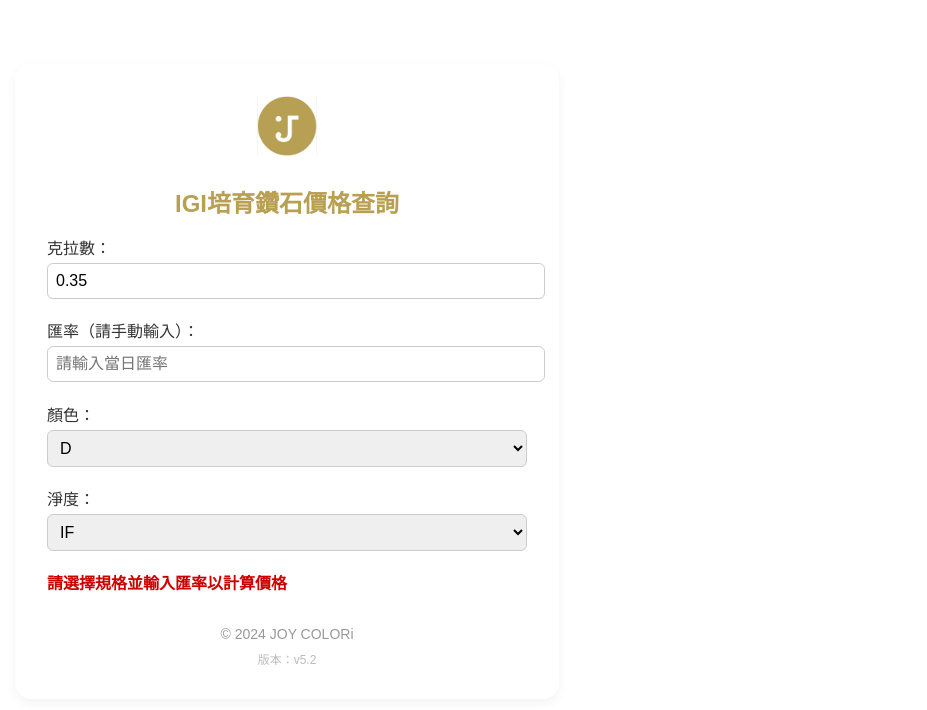
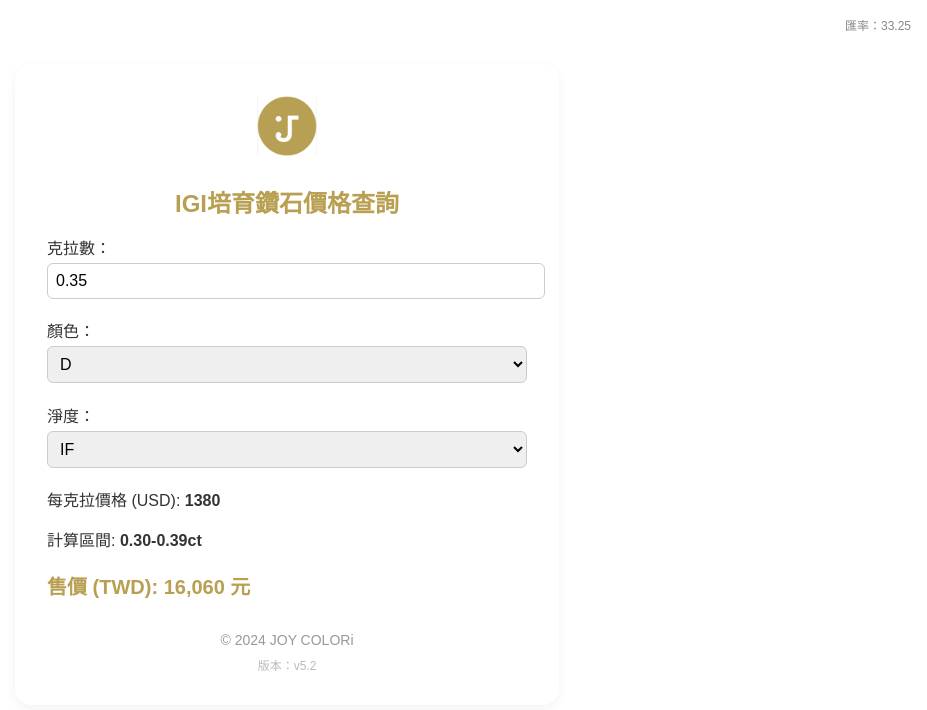
Before and after one commit to ALUXEJulia/diamond-calculator, a React (Create React App) app: page / in a window 1280 px wide. Shown: the top 710 px of the page, without its empty margins (353-1280 px from the left). Built offline with nearby package versions, Linux system fonts and the light colour scheme.

Commit message:
Add files via upload

```diff
--- a/src/App.css
+++ b/src/App.css
@@ -58,3 +58,10 @@ footer {
   font-size: 0.75rem;
   color: #bbb;
 }
+.rate-fixed {
+  position: absolute;
+  top: 16px;
+  right: 16px;
+  font-size: 0.75rem;
+  color: #888;
+}
--- a/src/App.js
+++ b/src/App.js
@@ -3,7 +3,7 @@ import './App.css';
 
 export default function App() {
   const [carat, setCarat] = useState(0.35);
-  const [rate, setRate] = useState('');
+  const rate = 33.25;
   const [data, setData] = useState([]);
   const [color, setColor] = useState("");
   const [clarity, setClarity] = useState("");
@@ -52,10 +52,7 @@ export default function App() {
           <label>克拉數：</label>
           <input type="number" value={carat} step="0.01" onChange={(e) => setCarat(parseFloat(e.target.value))} />
         </div>
-        <div className="input-group">
-          <label>匯率（請手動輸入）：</label>
-          <input type="number" value={rate} step="0.1" onChange={(e) => setRate(e.target.value)} placeholder="請輸入當日匯率" />
-        </div>
+        <div className="rate-fixed">匯率：33.25</div>
         <div className="input-group">
           <label>顏色：</label>
           <select value={color} onChange={(e) => setColor(e.target.value)}>
```
